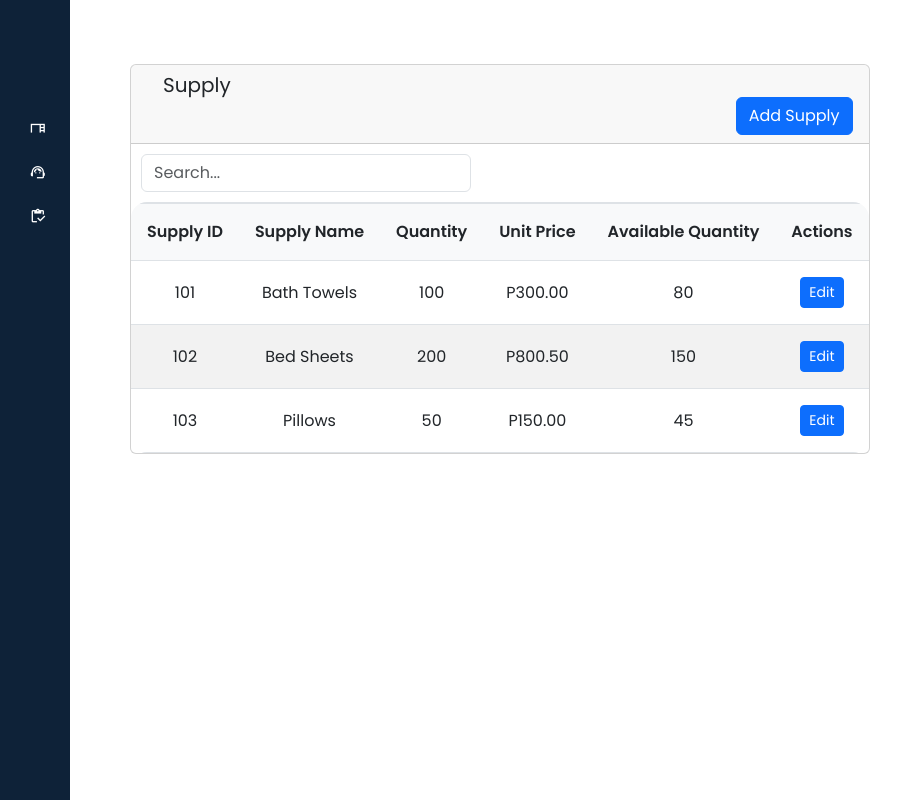
After one commit to themcry/SIA, a PHP site: page /pages-admin/supply.php in a window 1280 px wide. The commit adds this page. Shown: the whole page, without its empty margins (0-903 px from the left). Run offline with PHP 8.4, Linux system fonts and the light colour scheme; some libraries are stand-ins or nearby versions.

Commit message:
may table na supply

```diff
--- a/assets/css/1.css
+++ b/assets/css/1.css
@@ -208,6 +208,39 @@ a.sidebar-link:hover {
     margin: auto;
 }
 
+.supply-table {
+    width: 100%;
+    border-collapse: collapse;
+    border-radius: 1rem;
+    overflow: hidden;
+}
 
+.supply-table th,
+.supply-table td {
+    padding: 1rem;
+    text-align: center;
+    border-bottom: 1px solid #dee2e6;
+}
+
+.supply-table th {
+    background-color: #f8f9fa;
+    border-top: 2px solid #dee2e6;
+}
+
+.supply-table tr:nth-child(even) {
+    background-color: #f2f2f2;
+}
+
+.supply-table tr:hover {
+    background-color: #e9ecef;
+}
+
+.card-column {
+    display: inline-block;
+    width: calc(33.33% - 20px);
+    margin-right: 20px;
+    vertical-align: top;
+    box-sizing: border-box;
+}
 
 @media (min-width: 768px) {}
--- /dev/null
+++ b/pages-admin/supply.php
@@ -0,0 +1,262 @@
+<!DOCTYPE html>
+<html>
+
+<head>
+    <meta charset="UTF-8">
+    <meta http-equiv="X-UA-Compatible" content="IE=edge">
+    <meta name="viewport" content="width=device-width, initial-scale=1.0">
+    <title>Supply</title>
+    <link rel="shortcut icon" type="image/x-icon" href="../images/logo1.jpg" />
+    <link rel="stylesheet" href="https://fonts.googleapis.com/css2?family=Material+Symbols+Outlined:opsz,wght,FILL,GRAD@24,400,0,0" />
+    <link href="https://cdn.lineicons.com/4.0/lineicons.css" rel="stylesheet" />
+    <link href="https://cdn.jsdelivr.net/npm/bootstrap@5.3.2/dist/css/bootstrap.min.css" rel="stylesheet" integrity="sha384-T3c6CoIi6uLrA9TneNEoa7RxnatzjcDSCmG1MXxSR1GAsXEV/Dwwykc2MPK8M2HN" crossorigin="anonymous">
+    <link rel="stylesheet" href="../assets/css/1.css">
+</head>
+
+<body>
+    <div class="wrapper">
+        <aside id="sidebar">
+            <div class="d-flex">
+                <button class="toggle-btn" type="button">
+                    <i class="lni lni-grid-alt"></i>
+                </button>
+                <div class="sidebar-logo">
+                    <img src="../images/logo.png" alt="Logo">
+                </div>
+            </div>
+            <ul class="sidebar-nav">
+                <li class="sidebar-item" class="nav-link active">
+                    <a href="../pages-admin/Dashboard.php" class="sidebar-link">
+                        <i class="lni lni-grid-alt"></i>
+                        <span>Dashboard</span>
+                    </a>
+                </li>
+                <li class="sidebar-item">
+                    <a href="#" class="sidebar-link collapsed has-dropdown" data-bs-toggle="collapse" data-bs-target="#front" aria-expanded="false" aria-controls="front">
+                        <i class="material-symbols-outlined"> desk </i>
+                        <span>Front-Desk</span>
+                    </a>
+                    <ul id="front" class="sidebar-dropdown list-unstyled collapse" data-bs-parent="#sidebar">
+                        <li class="sidebar-item">
+                            <a href="../pages-admin/guest.php" class="sidebar-link">Guest</a>
+                        </li>
+                        <li class="sidebar-item">
+                            <a href="../pages-admin/book.php" class="sidebar-link">Booking</a>
+                        </li>
+                    </ul>
+                </li>
+                <li class="sidebar-item">
+                    <a href="#" class="sidebar-link collapsed has-dropdown" data-bs-toggle="collapse" data-bs-target="#back" aria-expanded="false" aria-controls="back">
+                        <i class="material-symbols-outlined">support_agent</i>
+                        <span>Back-Office</span>
+                    </a>
+                    <ul id="back" class="sidebar-dropdown list-unstyled collapse" data-bs-parent="#sidebar">
+                        <li class="sidebar-item">
+                            <a href="../pages-admin/house.php" class="sidebar-link">Housekeeping</a>
+                        </li>
+                        <li class="sidebar-item">
+                            <a href="../pages-admin/room.php" class="sidebar-link">Room</a>
+                        </li>
+                    </ul>
+                </li>
+                <li class="sidebar-item">
+                    <a href="#" class="sidebar-link collapsed has-dropdown" data-bs-toggle="collapse" data-bs-target="#inventory" aria-expanded="false" aria-controls="inventory">
+                        <i class="material-symbols-outlined">inventory</i>
+                        <span>inventory</span>
+                    </a>
+                    <ul id="inventory" class="sidebar-dropdown list-unstyled collapse" data-bs-parent="#sidebar">
+                        <li class="sidebar-item">
+                            <a href="#" class="sidebar-link">Supply</a>
+                        </li>
+                    </ul>
+                </li>
+
+            </ul>
+            <div class="sidebar-footer">
+                <a href="#" class="sidebar-link">
+                    <i class="lni lni-cog"></i>
+                    <span>Setting</span>
+                    <a href="#" class="sidebar-link">
+                        <i class="lni lni-exit"></i>
+                        <span>Logout</span>
+                    </a>
+            </div>
+        </aside>
+
+        <main>
+            <div class="container-fluid p-3">
+
+                <div class="card bg-transparent border-0">
+
+                    <!-- Begin Page Content -->
+                    <div class="container-fluid">
+
+                        <!-- Page Heading -->
+                        <div class="d-sm-flex align-items-center justify-content-between mb-3">
+
+
+                        </div>
+                        <main>
+                            <div class="container-fluid p-3">
+                                <div class="card bg-transparent border-0">
+                                    <div class="card-body">
+                                        <div class="containers">
+                                            <div class="row">
+                                                <div class="col-md-12">
+                                                    <div class="card">
+                                                        <div class="card-header">
+                                                            <p class="h5 mb-0 font-weight-bold text-gray-800"><i class="lni lni-package me-3"></i>Supply</p>
+                                                            <button type="button" class="btn btn-primary float-end" data-bs-toggle="modal" data-bs-target="#addSupplyModal">Add Supply</button>
+                                                        </div>
+                                                        <div class="input-group" style="max-width: 350px; padding: 10px;">
+                                                                <input type="text" class="form-control" id="searchInput" placeholder="Search...">
+                                                            </div>
+                                                        <table class="supply-table">
+                                                            <thead>
+                                                                <tr>
+                                                                    <th>Supply ID</th>
+                                                                    <th>Supply Name</th>
+                                                                    <th>Quantity</th>
+                                                                    <th>Unit Price</th>
+                                                                    <th>Available Quantity</th>
+                                                                    <th>Actions</th>
+                                                                </tr>
+                                                            </thead>
+                                                            <tbody>
+                                                                <tr>
+                                                                    <td>101</td>
+                                                                    <td>Bath Towels</td>
+                                                                    <td>100</td>
+                                                                    <td>P300.00</td>
+                                                                    <td>80</td>
+                                                                    <td>
+                                                                        <button type="button" class="btn btn-sm btn-primary" data-bs-toggle="modal" data-bs-target="#editSupplyModal">Edit</button>
+                                                                    </td>
+                                                                </tr>
+                                                                <tr>
+                                                                    <td>102</td>
+                                                                    <td>Bed Sheets</td>
+                                                                    <td>200</td>
+                                                                    <td>P800.50</td>
+                                                                    <td>150</td>
+                                                                    <td>
+                                                                        <button type="button" class="btn btn-sm btn-primary" data-bs-toggle="modal" data-bs-target="#editSupplyModal">Edit</button>
+                                                                    </td>
+                                                                </tr>
+                                                                <tr>
+                                                                    <td>103</td>
+                                                                    <td>Pillows</td>
+                                                                    <td>50</td>
+                                                                    <td>P150.00</td>
+                                                                    <td>45</td>
+                                                                    <td>
+                                                                        <button type="button" class="btn btn-sm btn-primary" data-bs-toggle="modal" data-bs-target="#editSupplyModal">Edit</button>
+                                                                    </td>
+                                                                </tr>
+                                                            </tbody>
+                                                        </table>
+                                                    </div>
+                                                </div>
+                                            </div>
+                        </main>
+
+                        <!-- Add Supply Modal -->
+                        <div class="modal fade" id="addSupplyModal" tabindex="-1" aria-labelledby="addSupplyModalLabel" aria-hidden="true">
+                            <div class="modal-dialog">
+                                <div class="modal-content">
+                                    <div class="modal-header">
+                                        <h5 class="modal-title" id="addSupplyModalLabel">Add Supply</h5>
+                                        <button type="button" class="btn-close" data-bs-dismiss="modal" aria-label="Close"></button>
+                                    </div>
+                                    <div class="modal-body">
+                                        <form>
+                                            <div class="mb-3">
+                                                <label for="supplyName" class="form-label">Supply Name</label>
+                                                <input type="text" class="form-control" id="supplyName">
+                                            </div>
+                                            <div class="mb-3">
+                                                <label for="quantity" class="form-label">Quantity</label>
+                                                <input type="number" class="form-control" id="quantity">
+                                            </div>
+                                            <div class="mb-3">
+                                                <label for="unitPrice" class="form-label">Unit Price</label>
+                                                <input type="text" class="form-control" id="unitPrice">
+                                            </div>
+                                            <div class="mb-3">
+                                                <label for="availableQuantity" class="form-label">Available Quantity</label>
+                                                <input type="number" class="form-control" id="availableQuantity">
+                                            </div>
+                                            <button type="submit" class="btn btn-primary">Add Supply</button>
+                                        </form>
+                                    </div>
+                                </div>
+                            </div>
+                        </div>
+
+                        <!-- Edit Supply Modal -->
+                        <div class="modal fade" id="editSupplyModal" tabindex="-1" aria-labelledby="editSupplyModalLabel" aria-hidden="true">
+                            <div class="modal-dialog">
+                                <div class="modal-content">
+                                    <div class="modal-header">
+                                        <h5 class="modal-title" id="editSupplyModalLabel">Edit Supply</h5>
+                                        <button type="button" class="btn-close" data-bs-dismiss="modal" aria-label="Close"></button>
+                                    </div>
+                                    <div class="modal-body">
+                                        <form>
+                                            <div class="mb-3">
+                                                <label for="editSupplyName" class="form-label">Supply Name</label>
+                                                <input type="text" class="form-control" id="editSupplyName">
+                                            </div>
+                                            <div class="mb-3">
+                                                <label for="editQuantity" class="form-label">Quantity</label>
+                                                <input type="number" class="form-control" id="editQuantity">
+                                            </div>
+                                            <div class="mb-3">
+                                                <label for="editUnitPrice" class="form-label">Unit Price</label>
+                                                <input type="text" class="form-control" id="editUnitPrice">
+                                            </div>
+                                            <div class="mb-3">
+                                                <label for="editAvailableQuantity" class="form-label">Available Quantity</label>
+                                                <input type="number" class="form-control" id="editAvailableQuantity">
+                                            </div>
+                                            <button type="submit" class="btn btn-primary">Save Changes</button>
+                                        </form>
+                                    </div>
+                                </div>
+                            </div>
+                        </div>
+                        <!-- script for search -->
+                        <script>
+                            document.addEventListener('DOMContentLoaded', function() {
+                                const searchInput = document.getElementById('searchInput');
+                                const rows = document.querySelectorAll('.supply-table tbody tr');
+
+                                searchInput.addEventListener('input', function() {
+                                    const searchTerm = searchInput.value.trim().toLowerCase();
+
+                                    rows.forEach(row => {
+                                        const cells = row.querySelectorAll('td');
+                                        let found = false;
+
+                                        cells.forEach(cell => {
+                                            if (cell.textContent.toLowerCase().includes(searchTerm)) {
+                                                found = true;
+                                            }
+                                        });
+
+                                        if (found) {
+                                            row.style.display = '';
+                                        } else {
+                                            row.style.display = 'none';
+                                        }
+                                    });
+                                });
+                            });
+                        </script>
+
+                        <script src="https://cdn.jsdelivr.net/npm/chart.js"></script>
+                        <script src="https://cdn.jsdelivr.net/npm/bootstrap@5.3.2/dist/js/bootstrap.bundle.min.js" integrity="sha384-C6RzsynM9kWDrMNeT87bh95OGNyZPhcTNXj1NW7RuBCsyN/o0jlpcV8Qyq46cDfL" crossorigin="anonymous"></script>
+                        <script src="../assets/js/1.js"></script>
+</body>
+
+</html>
```
Also changed, not shown: pages-admin/Dashboard.php (+9 -9 lines), pages-admin/house.php (+41 -16 lines).
